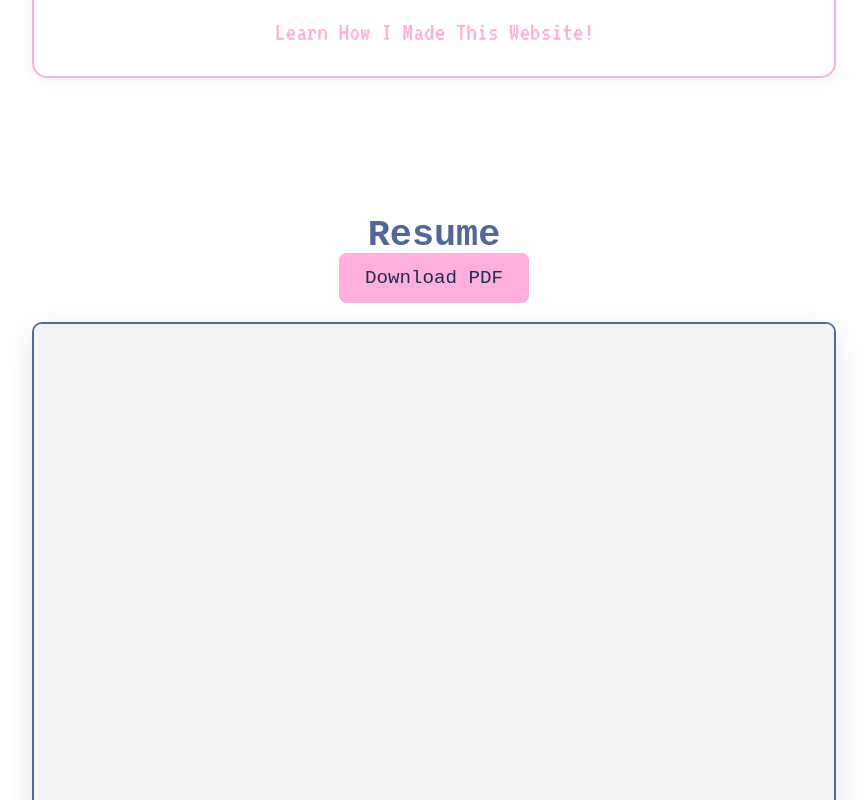
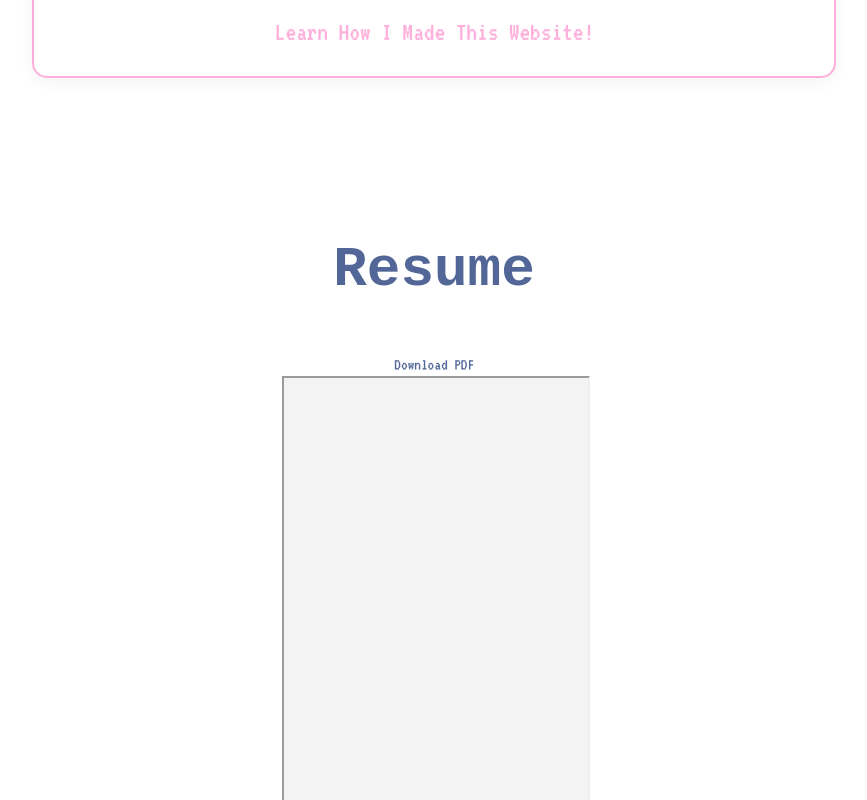
Before and after one commit to alynguyxn/alyssa-portfolio, a React (Vite) app: page / in a window 1280 px wide. Shown: the part 2260-3060 px from the top of the page, without its empty margins (206-1073 px from the left). Built offline with nearby package versions, Linux system fonts and the light colour scheme; a web font is replaced by a local one.

Commit message:
formatting resume section

```diff
--- a/src/index.css
+++ b/src/index.css
@@ -552,43 +552,29 @@ button:focus-visible {
   width: 100vw !important;
   max-width: none !important;
   margin: 0 !important;
-  padding: 40px 0;
+
+  /* 1. Tighten the padding to match Projects (40px top) */
+  padding: 40px 0 100px 0;
+
   display: flex;
   flex-direction: column;
   align-items: center;
+  position: relative;
+  box-sizing: border-box;
+
+  /* 2. This prevents the "About Me" sliver and lands perfectly under the navbar */
+  scroll-margin-top: 70px;
 }
 
-.resume-download {
-  margin-bottom: 30px;
+#resume h2 {
+  font-family: 'Dotemp', monospace !important;
+  /* 3. Matched color and size to your Projects header */
+  color: #526798 !important;
+  font-size: 3.5rem;
+  text-align: center;
+  margin-top: 20px;
+  margin-bottom: 40px;
+  width: 100%;
 }
 
-.download-btn {
-  background-color: #ffafdb; /* Pink */
-  color: #1D2D52; /* Navy */
-  padding: 12px 24px;
-  border-radius: 8px;
-  font-family: 'Dotemp', monospace;
-  text-decoration: none;
-  font-size: 1.2rem;
-  transition: transform 0.2s ease, background-color 0.2s ease;
-  border: 2px solid #ffafdb;
-}
-
-.download-btn:hover {
-  background-color: #FFFFFF;
-  color: #ffafdb;
-  transform: scale(1.05);
-}
-
-.resume-viewer {
-  width: 800px;
-  max-width: 90%;
-  border: 2px solid #526798; /* Light Blue border */
-  border-radius: 10px;
-  overflow: hidden;
-  box-shadow: 0 10px 30px rgba(0,0,0,0.1);
-}
-
-.resume-viewer iframe {
-  border: none;
-}
+/* ... keep the rest of your button and viewer CSS as is ... */
```
